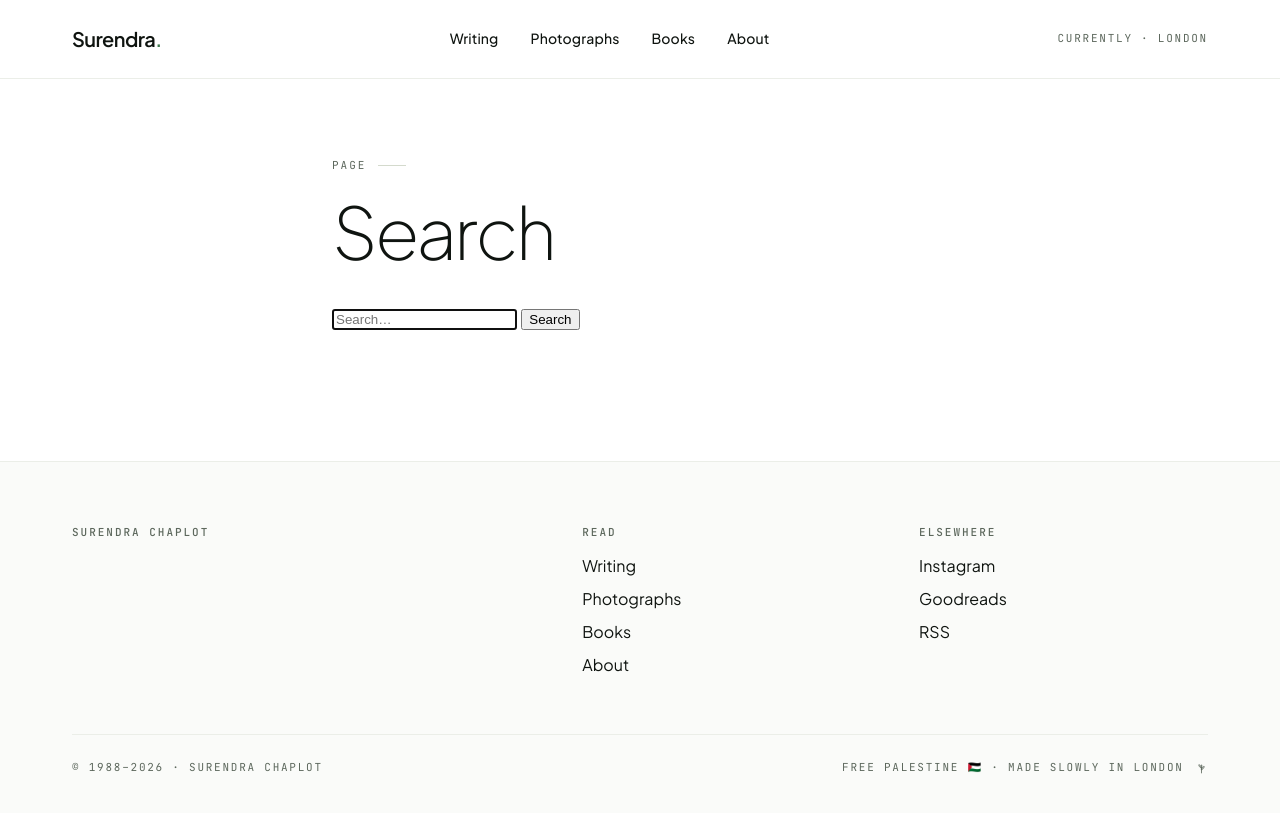
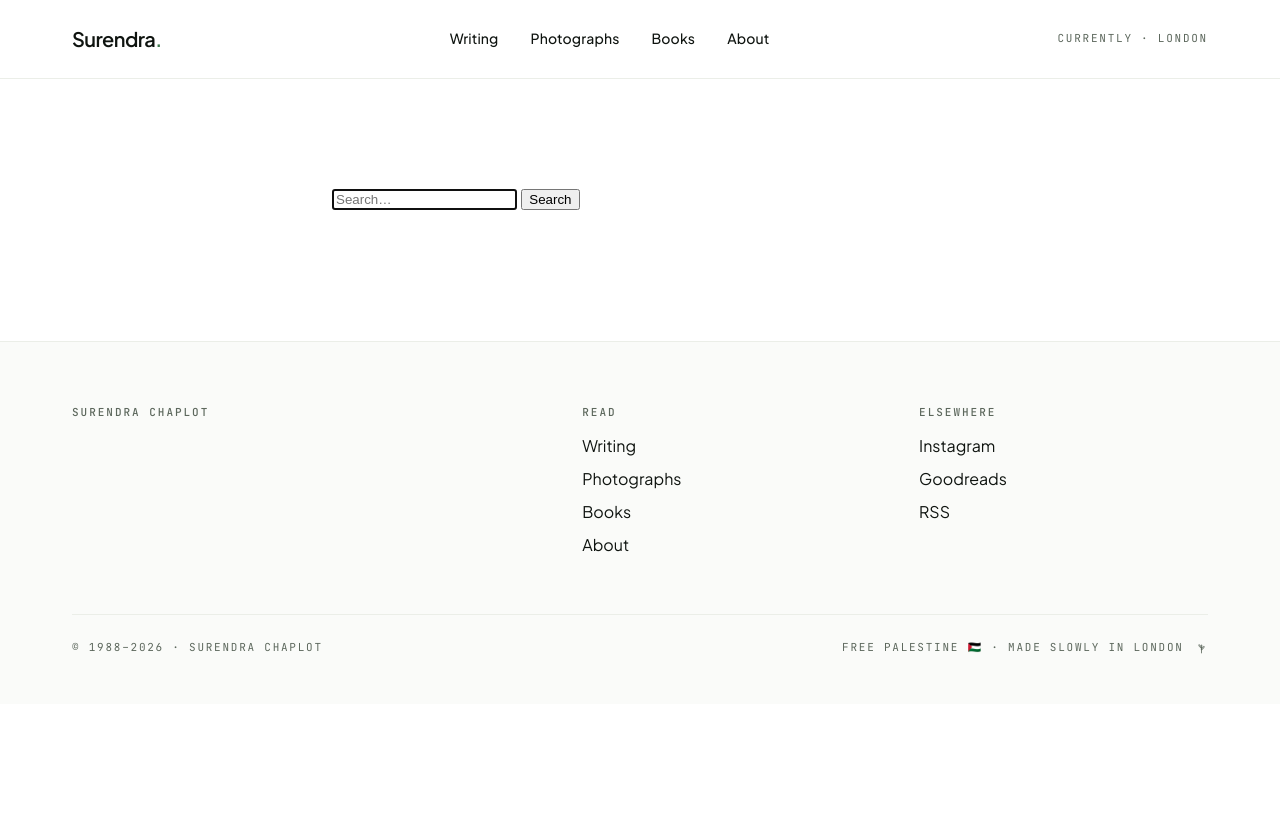
Before and after one commit to surendrachaplot/surendrachaplot, a Jekyll site: the page built from search.md, in a window 1280 px wide. Shown: the top 813 px of the page. Built offline with Jekyll 4.4.1, drawn with Linux system fonts in a browser that asks for light colours.

Commit message:
Remove kicker eyebrow and h1 title from all pages
Co-Authored-By: Claude Sonnet 4.6 <noreply@anthropic.com>

```diff
--- a/_layouts/page.html
+++ b/_layouts/page.html
@@ -3,11 +3,7 @@ layout: default
 ---
 <div class="wrap wrap--text" style="padding-top: {% if page.hide_title %}40px{% else %}72px{% endif %};">
 
-  {% unless page.hide_title %}
-  <span class="eyebrow">{{ page.kicker | default: "Page" }}</span>
-  <h1 style="margin-top: 16px;">{{ page.title }}</h1>
-  {% endunless %}
-  {% if page.lede %}<h3 style="margin-top: 16px; margin-bottom: 0;">{{ page.lede }}</h3>{% endif %}
+{% if page.lede %}<h3 style="margin-top: 16px; margin-bottom: 0;">{{ page.lede }}</h3>{% endif %}
 
   <div class="prose" style="margin-top: 32px;">
     {{ content }}
```
